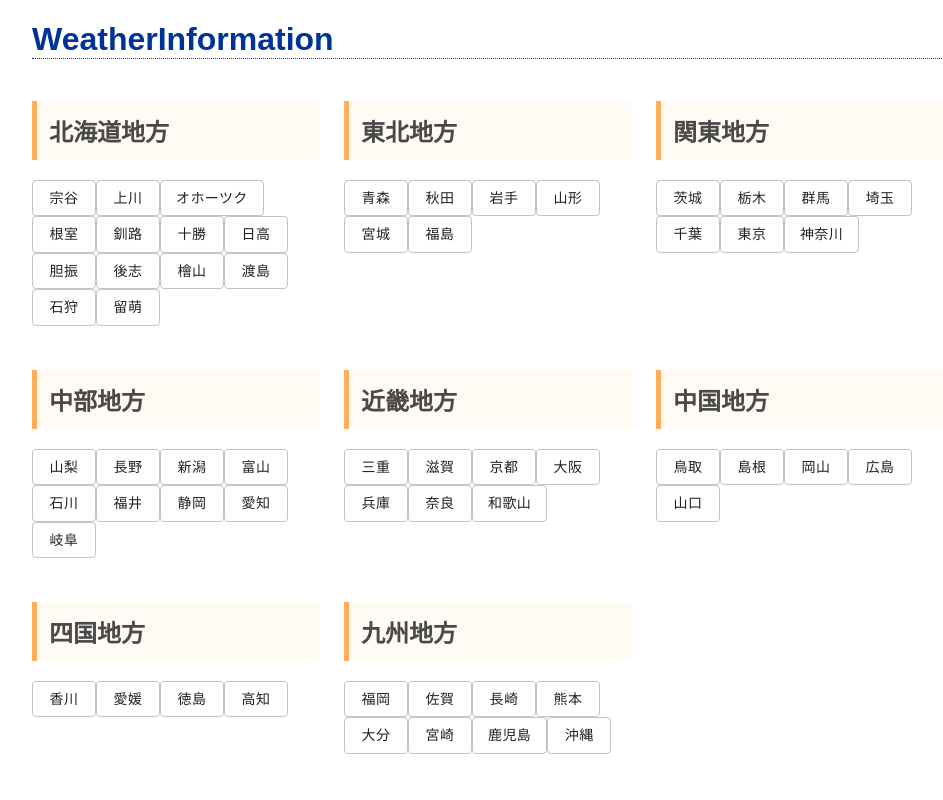
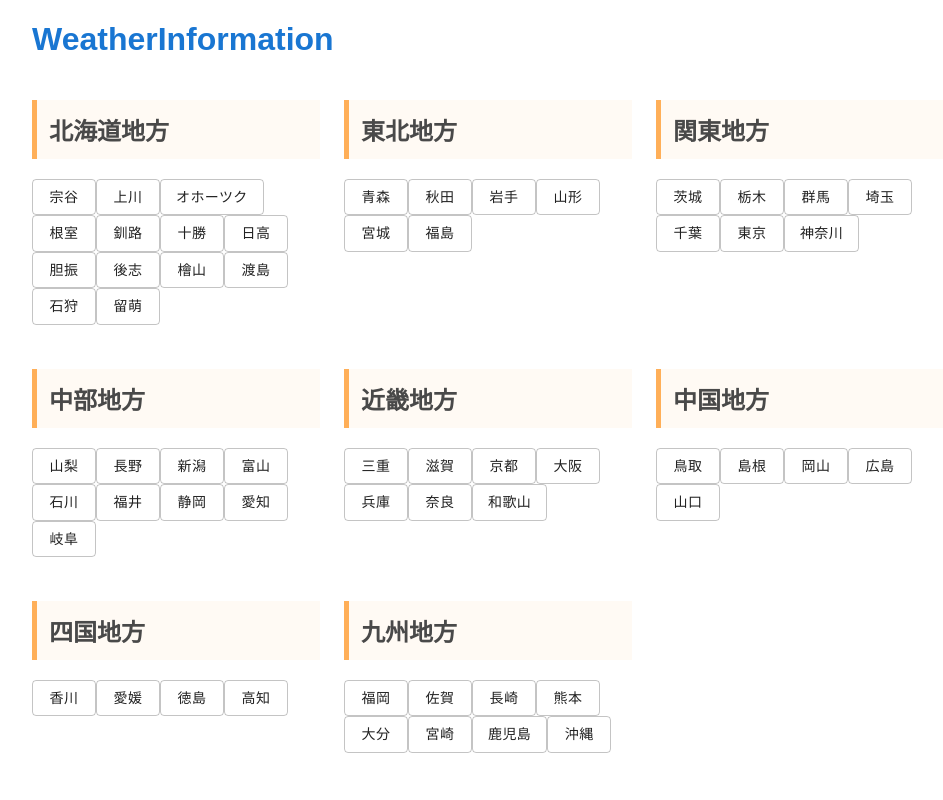
Before and after one commit to himawari-aerobytes/weather, a React (Create React App) app: page / in a window 1280 px wide. Shown: the top 800 px of the page, without its empty margins (152-1095 px from the left). Built offline with nearby package versions, Linux system fonts and the light colour scheme.

Commit message:
Added : クエリー

```diff
--- a/package.json
+++ b/package.json
@@ -20,10 +20,12 @@
     "axios": "^0.20.0",
     "bootstrap": "^4.5.2",
     "material-ui": "^0.20.2",
+    "query-string": "^6.13.8",
     "react": "^16.13.1",
     "react-bootstrap": "^1.4.0",
     "react-bootstrap-table": "^4.3.1",
     "react-dom": "^16.13.1",
+    "react-router": "^5.2.0",
     "react-router-dom": "^5.2.0",
     "react-scripts": "3.4.3",
     "react-select": "^3.1.0",
@@ -61,6 +63,7 @@
     "@types/eslint-plugin-prettier": "^3.1.0",
     "@types/material-ui": "^0.20.8",
     "@types/prettier": "^2.1.2",
+    "@types/react-router": "^5.1.9",
     "@types/react-router-dom": "^5.1.6",
     "@types/testing-library__jest-dom": "^5.9.4",
     "@types/testing-library__react": "^10.2.0",
--- a/src/App.css
+++ b/src/App.css
@@ -1,4 +1,8 @@
 @import url('https://fonts.googleapis.com/css?family=Yanone+Kaffeesatz&display=swap');
+.main-container {
+  margin-left: 10px;
+  margin-right: 10px;
+}
 body {
   font-family: sans-serif;
 }
--- a/src/App.tsx
+++ b/src/App.tsx
@@ -5,7 +5,11 @@ import { exit } from 'process';
 import Grid from '@material-ui/core/Grid';
 import PrefectureSelector from './PrefectureSelector';
 import NowWeather from './NowWeather';
+import { Container } from '@material-ui/core';
 
+type Props = {
+  Query?: any;
+};
 type State = {
   Data: any;
   StnArray: Array<string>;
@@ -18,7 +22,7 @@ type State = {
   index: number;
 };
 
-class App extends React.Component<{}, State> {
+class App extends React.Component<Props, State> {
   public APIALLDATA: any;
   constructor(props: any) {
     super(props);
@@ -51,8 +55,8 @@ class App extends React.Component<{}, State> {
     this.setData(index);
   }
 
-  getAPI(Pref: string): void {
-    axios
+  getAPI(Pref: string, index?: number) {
+    return axios
       .get('https://jjwd.info/api/v2/stations/search', {
         params: {
           pref_ja: Pref,
@@ -76,12 +80,12 @@ class App extends React.Component<{}, State> {
           Length: str.length - 1,
           isNowWeather: true,
           StnName: str[0],
-          isLoading: false,
         });
 
         if (this.state.Length <= 0) {
           throw new Error('Internal Error　県の情報を取得できませんでした。');
         }
+        this.setState({ isLoading: false });
       })
       .catch((e) => {
         alert('debugger\n' + e);
@@ -99,10 +103,45 @@ class App extends React.Component<{}, State> {
     });
   }
 
+  toStnIndex(Stn?: string): number {
+    if (Stn === undefined) {
+      return 0;
+    }
+    const index = this.state.StnArray.indexOf(Stn);
+
+    if (index >= 0) {
+      return index;
+    } else {
+      return 0;
+    }
+  }
+
+  async componentDidMount() {
+    window.scrollTo(0, 0);
+
+    if (this.props.Query.Pref) {
+      this.setState({ isPref: false, isLoading: true });
+      const Pref = this.props.Query.Pref;
+      const Stn = this.props.Query.Stn;
+      await this.getAPI(Pref);
+      const index = this.toStnIndex(Stn);
+      this.setData(index);
+      this.setState({
+        StnName: Stn,
+        isNowWeather: true,
+        index: index,
+      });
+    }
+  }
+
   render() {
     return (
-      <div className="App">
+      <>
+        <Container maxWidth="md">
           <Grid container>
+            <Grid item xs={12}>
+              <h1 className="bluecolor">WeatherInformation</h1>
+            </Grid>
             <Grid item xs={12}>
               <NowWeather
                 disable={this.state.isPref}
@@ -119,7 +158,6 @@ class App extends React.Component<{}, State> {
                 setState={this.setState}
               />
             </Grid>
-
             <Grid item xs={12}>
               <footer>
                 最新の気象データ（https://www.data.jma.go.jp/obd/stats/data/mdrr/）を基に jjwd.info
@@ -127,7 +165,8 @@ class App extends React.Component<{}, State> {
               </footer>
             </Grid>
           </Grid>
-      </div>
+        </Container>
+      </>
     );
   }
 }
--- a/src/NowWeather.tsx
+++ b/src/NowWeather.tsx
@@ -2,6 +2,7 @@ import React from 'react';
 import ElseArea from './elseArea';
 import NowInformation from './NowInformation';
 import './App.css';
+//import { faWindowRestore } from '@fortawesome/free-solid-svg-icons';
 
 const Loading = require('./Radio-1s-200px.svg');
 
--- a/src/Prefectute.tsx
+++ b/src/Prefectute.tsx
@@ -9,7 +9,7 @@ type Props = {
 };
 
 type state = {
-  InPref: string;
+  Pref: string;
 };
 
 class Prefecturte extends React.Component<Props, state> {
@@ -17,7 +17,7 @@ class Prefecturte extends React.Component<Props, state> {
     super(props);
     this.handleChange = this.handleChange.bind(this);
     this.state = {
-      InPref: '東京',
+      Pref: '東京',
     };
   }
 
--- a/src/index.tsx
+++ b/src/index.tsx
@@ -3,22 +3,18 @@ import ReactDOM from 'react-dom';
 import './index.css';
 import App from './App';
 import * as serviceWorker from './serviceWorker';
-import Container from '@material-ui/core/Container';
+import { BrowserRouter as Router, Route } from 'react-router-dom';
+import queryString from 'query-string';
 
 ReactDOM.render(
   <React.StrictMode>
-    <div className="allContainer">
-      <Container maxWidth="md">
-        <link
-          rel="stylesheet"
-          href="https://fonts.googleapis.com/css?family=Roboto:300,400,500,700&display=swap"
-        />
-        <div className="container">
-          <h1 className="Title">WeatherInformation</h1>
-          <App />
-        </div>
-      </Container>
-    </div>
+    <Router>
+      <Route
+        exact
+        path="/"
+        render={(props) => <App Query={queryString.parse(props.location.search)} />}
+      />
+    </Router>
   </React.StrictMode>,
   document.getElementById('root')
 );
```
Also changed, not shown: 1 other file (tests, documents, lock files or other folders). Lines whose indentation alone changed are shown as unchanged.
